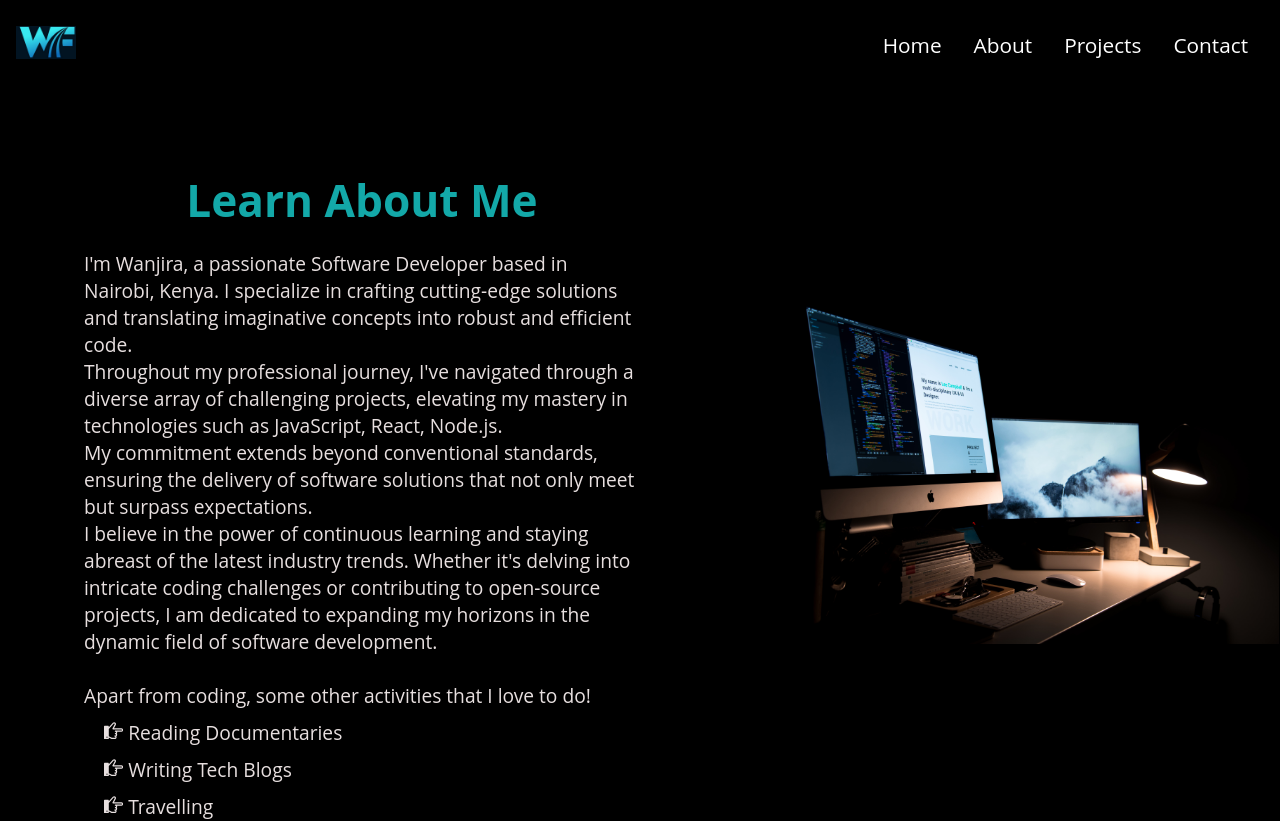
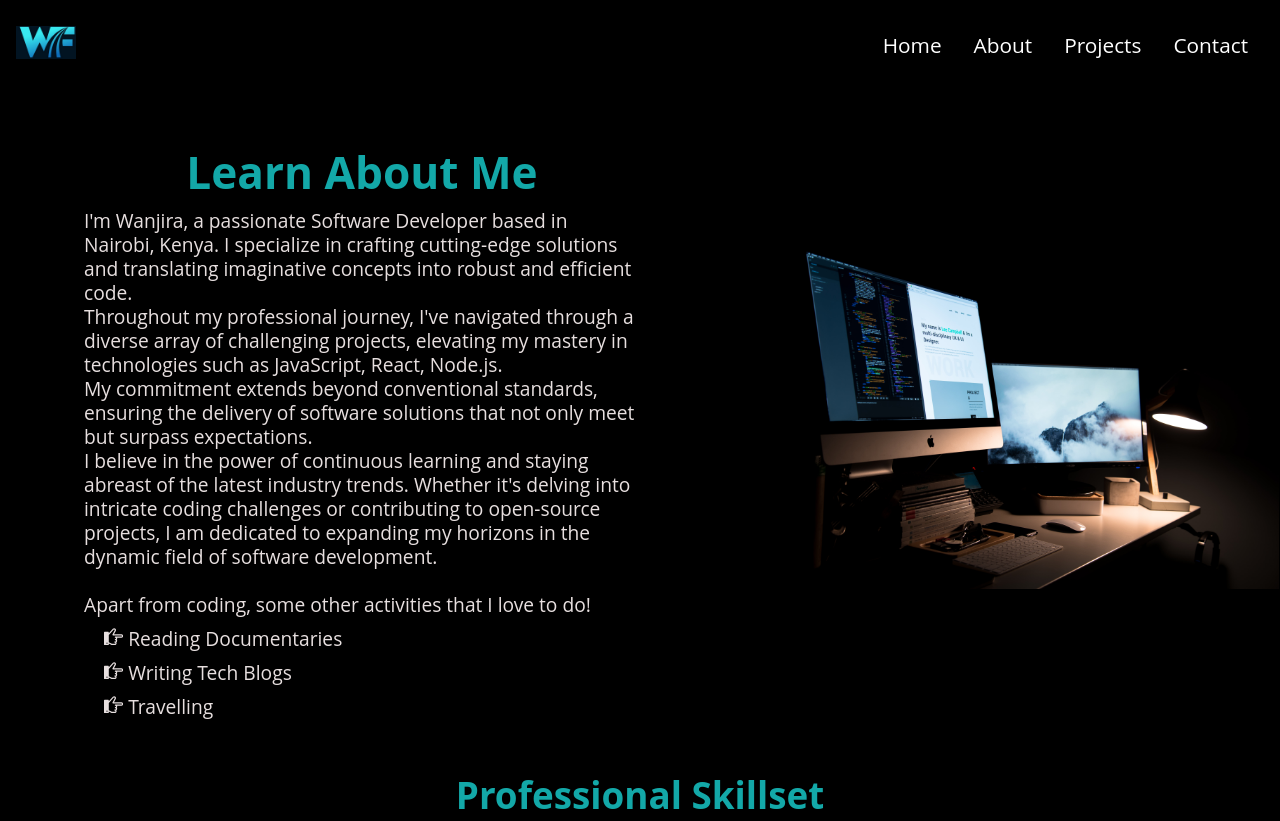
Before and after one commit to Wanjira-Faith/My-Portfolio, a React (Vite) app in the folder portfolio/: page /about in a window 1280 px wide. Shown: the top 821 px of the page. Built offline with nearby package versions, Linux system fonts and the light colour scheme; the HTML template or start-up script is replaced by a standard one.

Commit message:
modify about styles

```diff
--- a/portfolio/src/Css/About.css
+++ b/portfolio/src/Css/About.css
@@ -4,7 +4,7 @@ body {
 
 .about-section {
     position: relative;
-    padding-top: 150px;
+    padding-top: 140px;
     padding-bottom: 30px;
     color: rgb(231, 223, 223);
     animation: slideInUp 1s ease-in-out;
@@ -36,11 +36,12 @@ body {
 .about-text {
   flex: 1;
   font-size:larger;
+  line-height: 1.5rem;
 }
 
 .about-text h1 {
   font-size: 2.3em;
-  margin-bottom: 20px;
+  margin-bottom: 25px;
   text-align: center;
   color: rgba(20, 182, 182, 0.925);
 }
```
